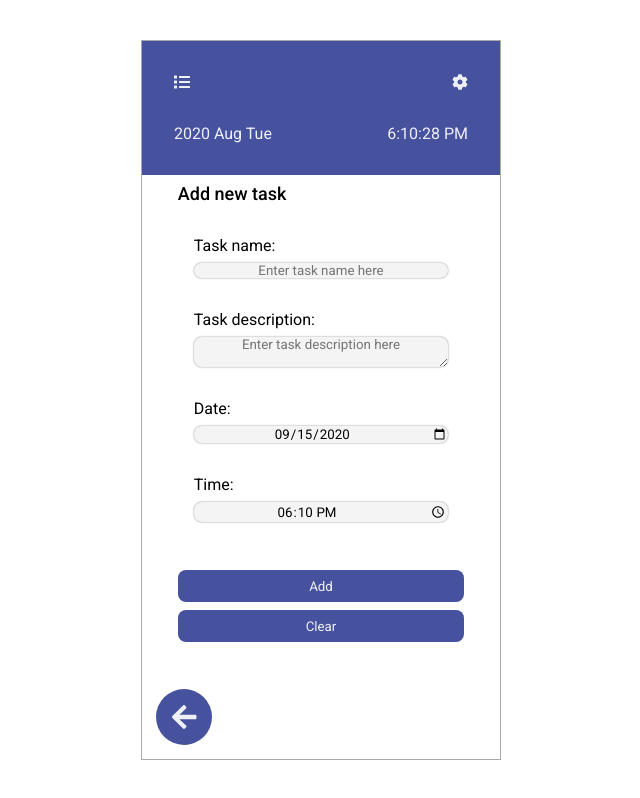
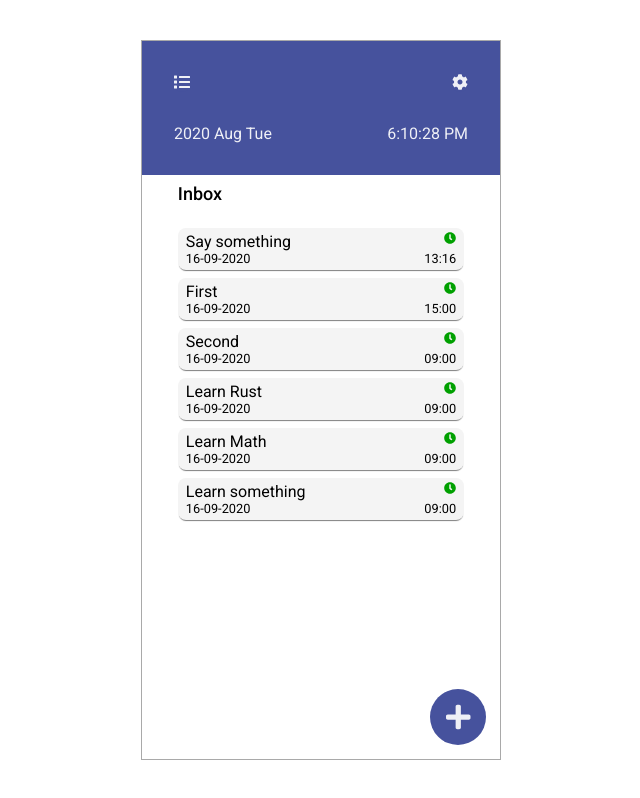
Before and after one commit to 1amL0st/react-todo, a React (Create React App) app: page / in a window 1280 px wide. Shown: the whole page, without its empty margins (319-959 px from the left). Built offline with nearby package versions, Linux system fonts and the light colour scheme.

Commit message:
ItemTask time left icon

```diff
--- a/src/App.js
+++ b/src/App.js
@@ -14,12 +14,12 @@ class App extends React.Component {
     }
 
     this.tasks = [
-      {name: 'Say something', desc: "blah-blah-blah", time: "09:00", date: '12-09-2020'},
-      {name: 'First', desc: "blah-blah-blah", time: "09:00", date: '12-09-2020'},
-      {name: 'Second', desc: "blah-blah-blah", time: "09:00", date: '12-09-2020'},
-      {name: 'Learn Rust', desc: "blah-blah-blah", time: "09:00", date: '12-09-2020'},
-      {name: 'Learn Math', desc: "blah-blah-blah", time: "09:00", date: '12-09-2020'},
-      {name: 'Learn something', desc: "blah-blah-blah", time: "09:00", date: '12-09-2020'},
+      {name: 'Say something', desc: "blah-blah-blah", time: "13:16", date: '16-09-2020'},
+      {name: 'First', desc: "blah-blah-blah", time: "15:00", date: '16-09-2020'},
+      {name: 'Second', desc: "blah-blah-blah", time: "09:00", date: '16-09-2020'},
+      {name: 'Learn Rust', desc: "blah-blah-blah", time: "09:00", date: '16-09-2020'},
+      {name: 'Learn Math', desc: "blah-blah-blah", time: "09:00", date: '16-09-2020'},
+      {name: 'Learn something', desc: "blah-blah-blah", time: "09:00", date: '16-09-2020'},
     ];
 
     for (let i = 0; i < this.tasks.length; ++i) {
@@ -55,7 +55,7 @@ class App extends React.Component {
     this.PushScreen = this.PushScreen.bind(this);
     this.PopScreen = this.PopScreen.bind(this);
 
-    this.state.screen_stack.push(this.add_task_screen);
+    //this.state.screen_stack.push(this.add_task_screen);
   }
 
   InboxRemoveTaskHandler(task) {
--- a/src/components/AddTaskScreen/AddTaskScreen.jsx
+++ b/src/components/AddTaskScreen/AddTaskScreen.jsx
@@ -69,12 +69,12 @@ class AddTaskScreen extends React.Component {
                 <span className="title">Add new task</span>
                 <form>
                     <label>
-                        Task name:
+                        Name:
                         <input name="name" className="text-input" type="text" value={this.state.name} placeholder="Enter task name here"
                          onChange={this.OnInputChangeHandler}></input>
                     </label>
                     <label>
-                        Task description:
+                        Description:
                         <textarea name="desc" className="text-input" type="text" value={this.state.desc} placeholder="Enter task description here"
                          onChange={this.OnInputChangeHandler}></textarea>
                     </label>
--- a/src/components/ItemTask/ItemTask.jsx
+++ b/src/components/ItemTask/ItemTask.jsx
@@ -1,4 +1,7 @@
 import React from 'react';
+
+import * as icons from "@fortawesome/free-solid-svg-icons";
+import { FontAwesomeIcon } from "@fortawesome/react-fontawesome";
 
 class ItemTask extends React.Component {
     constructor(props) {
@@ -13,6 +16,7 @@ class ItemTask extends React.Component {
         this.OnMouseUpHandler = this.OnMouseUpHandler.bind(this);
         this.OnMouseMoveHandler = this.OnMouseMoveHandler.bind(this);
         this.OnMouseLeaveHandler = this.OnMouseLeaveHandler.bind(this);
+        this.TimeIconData = this.TimeIconData.bind(this);
     }
 
     OnMouseDownHandler(e) {
@@ -47,14 +51,55 @@ class ItemTask extends React.Component {
         }
     }
 
+    TimeUntilNow(date)
+    {
+        const time_left = (date - new Date()) / (1000);
+        let hours = time_left / 3600;
+        hours = (hours < 0) ? Math.round(hours) : Math.floor(hours);
+        return {
+            hours: hours,
+            minutes:  Math.round((time_left / 60 - hours * 60 * Math.sign(hours))) % 60
+        }
+    }
+
+    TimeIconData()
+    {
+        const date_str = this.props.task.date.split("-").reverse().join("-") + " " + this.props.task.time;
+        let time_left = this.TimeUntilNow(Date.parse(date_str));
+
+        const hours_str = (time_left.hours) ? time_left.hours + " hours" : "";
+        const minutes_str = (time_left.minutes) ? time_left.minutes + " minutes" : "";
+
+        let color = "#00FF00";
+        const minutes = time_left.minutes + time_left.hours * 60;
+        if (minutes < 0) {
+            color = "#000000";
+        } else {
+            const green = (time_left.hours > 1) ? "A0" : "00" ;
+            const red = (time_left.hours <= 1) ? "FF" : "00";
+            color = "#" + red + green + "00";
+        }
+
+        return {
+            title: hours_str + " " + minutes_str,
+            color: color
+        }
+    }
+
     render() {
         const desc_class = (this.state.isExpanded) ? "item-task__desc" : "item-task__desc--hidden";
         const style = (this.state.swipe) ? {marginLeft: this.state.swipe.offset} : {};
+
+        let time_icon = this.TimeIconData();
         return(
             <div style={style} className="item-task"
             onMouseDown={this.OnMouseDownHandler} onMouseUp={this.OnMouseUpHandler} onMouseMove={this.OnMouseMoveHandler}
             onMouseLeave={this.OnMouseLeaveHandler}>
-                <span className="item-task__name">{this.props.task.name}</span>
+                <span className="item-task__top">
+                        <span className="item-task__name">{this.props.task.name}</span>
+                        <FontAwesomeIcon className="item-task__time-icon" title={time_icon.title} icon={icons.faClock}
+                         style={{color: time_icon.color}}></FontAwesomeIcon>
+                    </span>
                 <span className="item-task__date-time">
                     <span className="item-task__date">{this.props.task.date}</span>
                     <span className="item-task__time">{this.props.task.time}</span>
--- a/src/components/ItemTask/ItemTask.scss
+++ b/src/components/ItemTask/ItemTask.scss
@@ -1,10 +1,19 @@
 .item-task {
   @extend .item;
+
   -moz-user-select: none;
   -webkit-user-select: none;
 
   &:hover {
       cursor: pointer;
+  }
+
+  &__top {
+    @include flex-layout(row, space-between);
+  }
+
+  &__time-icon {
+    font-size: 12px;
   }
 
   &__name {
```
